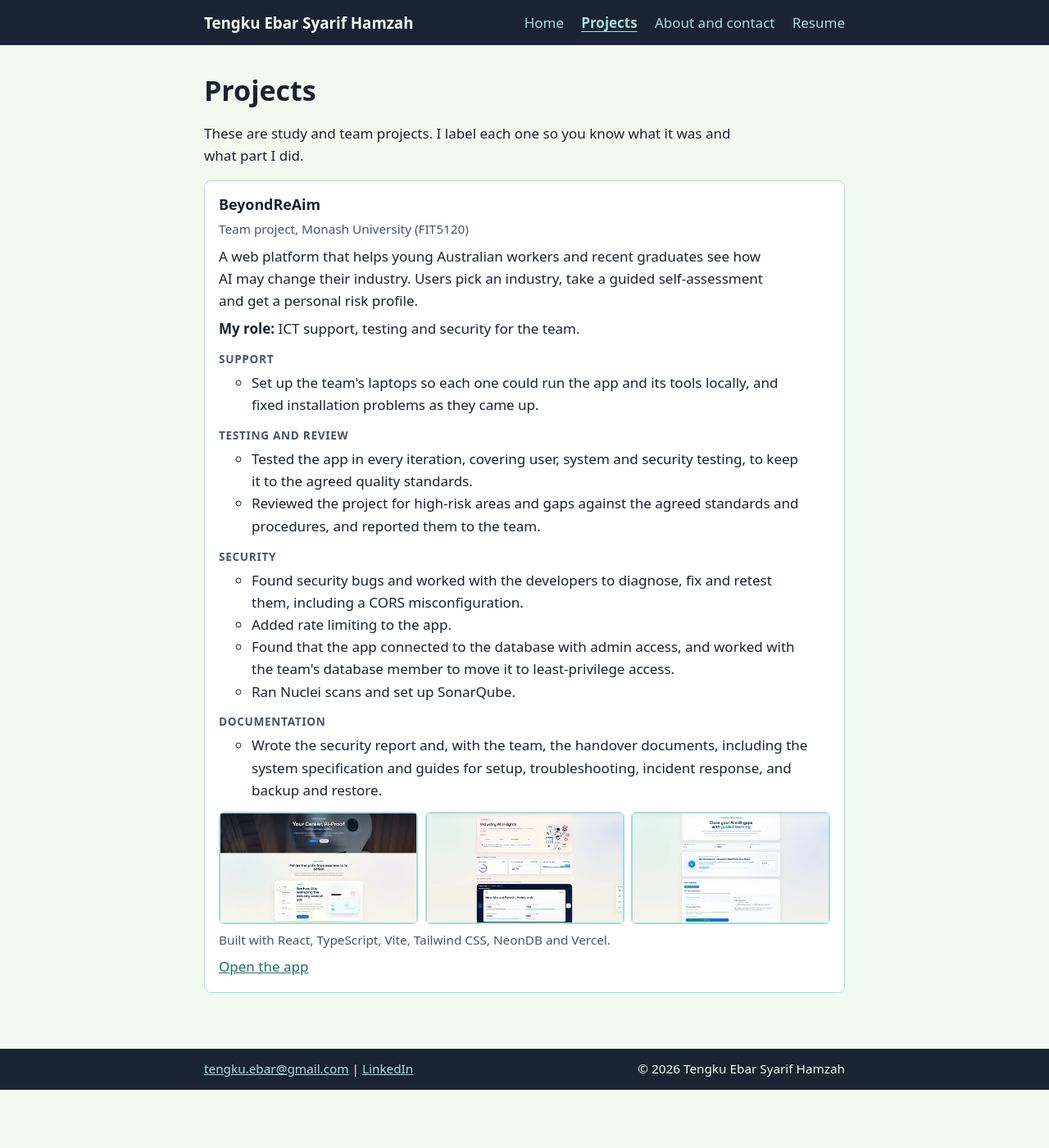
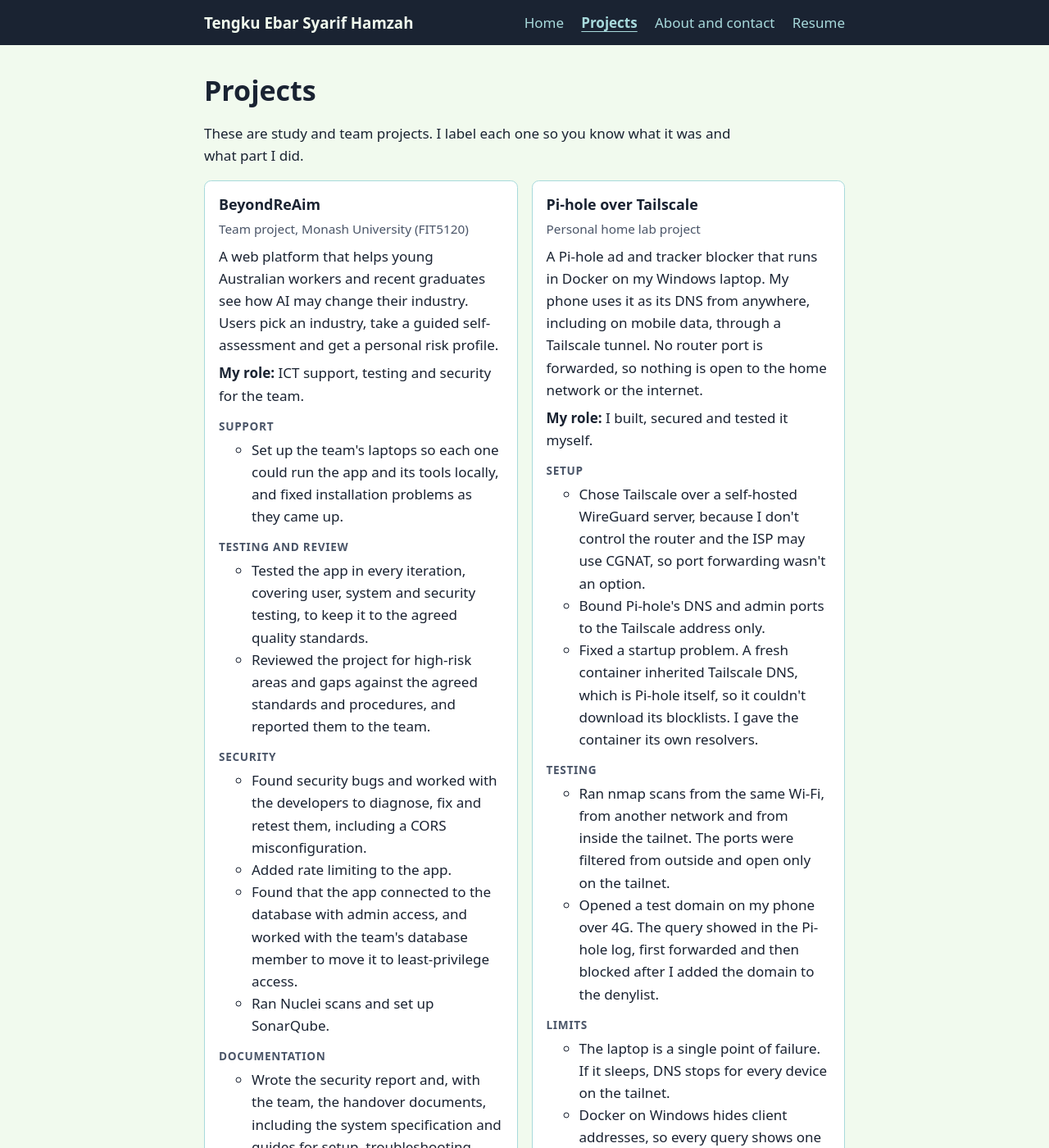
Before and after one commit to tengkuebar/tengkuebar.github.io, a Jekyll site: the page built from projects/index.md, in a window 1280 px wide and 1400 px high. Shown: the whole window at 82% size. Built offline with Jekyll 4.4.1, drawn with Linux system fonts in a browser that asks for light colours; some of the changed text lies outside the part shown.

Commit message:
Add Pi-hole over Tailscale project card
Co-Authored-By: Claude Sonnet 5.5 <noreply@anthropic.com>
Claude-Session: https://claude.ai/code/session_012qQ4NvEJuhGiySRJUJEMS9

```diff
--- a/projects/index.md
+++ b/projects/index.md
@@ -44,4 +44,32 @@ These are study and team projects. I label each one so you know what it was and
     <p class="muted">Built with React, TypeScript, Vite, Tailwind CSS, NeonDB and Vercel.</p>
     <p><a href="https://www.beyondai-saltjs.me/">Open the app</a></p>
   </li>
+  <li class="card">
+    <h3>Pi-hole over Tailscale</h3>
+    <p class="muted">Personal home lab project</p>
+    <p>A Pi-hole ad and tracker blocker that runs in Docker on my Windows laptop. My phone uses it as its DNS from anywhere, including on mobile data, through a Tailscale tunnel. No router port is forwarded, so nothing is open to the home network or the internet.</p>
+    <p><strong>My role:</strong> I built, secured and tested it myself.</p>
+    <h4>Setup</h4>
+    <ul>
+      <li>Chose Tailscale over a self-hosted WireGuard server, because I don't control the router and the ISP may use CGNAT, so port forwarding wasn't an option.</li>
+      <li>Bound Pi-hole's DNS and admin ports to the Tailscale address only.</li>
+      <li>Fixed a startup problem. A fresh container inherited Tailscale DNS, which is Pi-hole itself, so it couldn't download its blocklists. I gave the container its own resolvers.</li>
+    </ul>
+    <h4>Testing</h4>
+    <ul>
+      <li>Ran nmap scans from the same Wi-Fi, from another network and from inside the tailnet. The ports were filtered from outside and open only on the tailnet.</li>
+      <li>Opened a test domain on my phone over 4G. The query showed in the Pi-hole log, first forwarded and then blocked after I added the domain to the denylist.</li>
+    </ul>
+    <h4>Limits</h4>
+    <ul>
+      <li>The laptop is a single point of failure. If it sleeps, DNS stops for every device on the tailnet.</li>
+      <li>Docker on Windows hides client addresses, so every query shows one internal address.</li>
+    </ul>
+    <ul class="shots">
+      <li><a href="{{ '/assets/img/pihole/phone-4g.webp' | relative_url }}"><img src="{{ '/assets/img/pihole/phone-4g.webp' | relative_url }}" alt="Phone on 4G showing the test domain cannot be reached" loading="lazy"></a></li>
+      <li><a href="{{ '/assets/img/pihole/query-log-blocked.webp' | relative_url }}"><img src="{{ '/assets/img/pihole/query-log-blocked.webp' | relative_url }}" alt="Pi-hole query log showing the test domain blocked" loading="lazy"></a></li>
+    </ul>
+    <p class="muted">Built with Pi-hole, Docker Desktop, Tailscale and nmap.</p>
+    <p><a href="https://github.com/tengkuebar/pihole-tailscale">View on GitHub</a></p>
+  </li>
 </ul>
```
Also changed, not shown: assets/img/pihole/phone-4g.webp (added), assets/img/pihole/query-log-blocked.webp (added).
